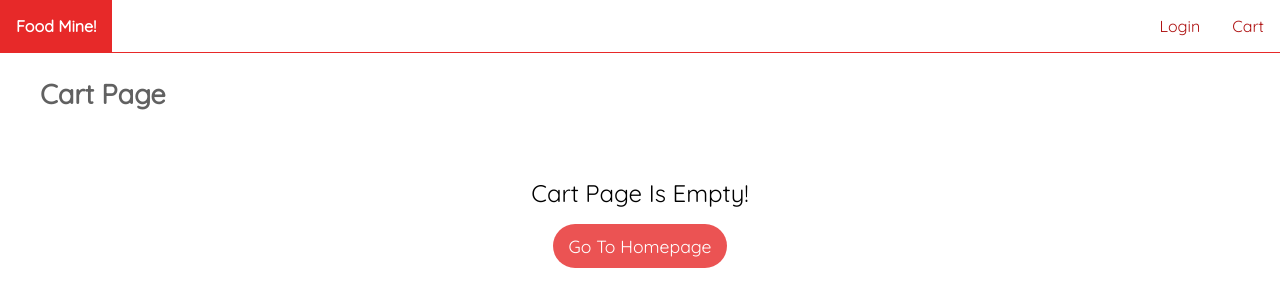
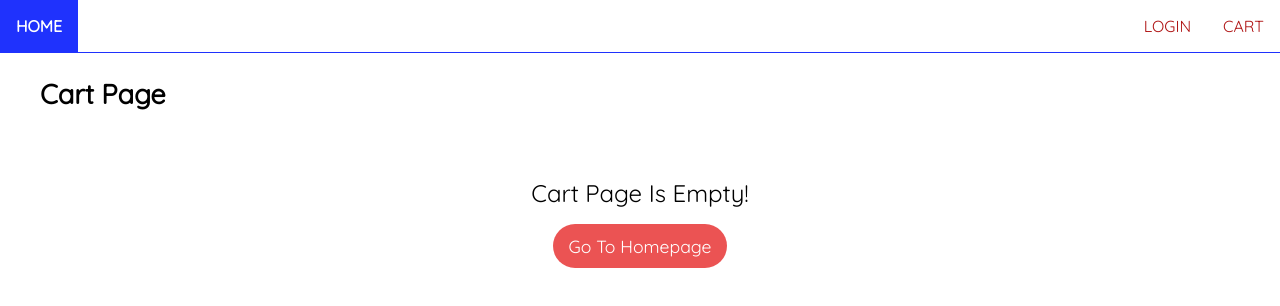
Before and after one commit to vkolev86/Angular-Project, an Angular app in the folder app/frontend/: page /cart-page in a window 1280 px wide. Shown: the top 306 px of the page. Built offline with nearby package versions, Linux system fonts and the light colour scheme.

Commit message:
Change colors
Change colors

```diff
--- a/app/frontend/src/app/components/pages/cart-page/cart-page.component.css
+++ b/app/frontend/src/app/components/pages/cart-page/cart-page.component.css
@@ -11,7 +11,7 @@ ul{
   flex-direction: column;
   flex:3 0;
   justify-content: space-evenly;
-  border: 1px solid #ffbbbb;
+  border: 1px solid #1f32fd;
   border-radius: 1rem;
   list-style: none;
   margin: 0.5rem;
@@ -23,7 +23,7 @@ ul li{
   justify-content: space-around;
   align-items: center;
   flex-wrap: wrap;
-  border-bottom: 1px solid #e4e4e4;
+  border-bottom: 1px solid #1f32fd;
 }
 
 ul li:last-child{
@@ -58,7 +58,8 @@ li .remove-button{
   border-radius: 1rem;
   border: none;
   padding: 0.5rem;
-  color: #e72929;
+  color: #ffffff;
+  background-color: #ff0000;
   opacity: 0.7;
   outline: none;
 }
@@ -75,7 +76,7 @@ li .remove-button:hover{
   align-items: center;
   flex:1 3;
   height: 20rem;
-  border: 1px solid #ffbbbb;
+  border: 1px solid #1f32fd;
   border-radius: 1rem;
   padding: 0.5rem;
   margin: 0.5rem;
@@ -108,7 +109,7 @@ li .remove-button:hover{
 .checkout a{
   padding: 1rem;
   color: white;
-  background:#e72929;
+  background:#1f32fd;
   display: block;
   width: 99%;
   border-radius: 1rem;
--- a/app/frontend/src/app/components/pages/checkout-page/checkout-page.component.css
+++ b/app/frontend/src/app/components/pages/checkout-page/checkout-page.component.css
@@ -33,7 +33,7 @@ form{
 
 button{
   color: white;
-  background-color: #e72929;
+  background-color: #1f32fd;
   width: 100%;
   height: 3rem;
   opacity: 0.8;
--- a/app/frontend/src/app/components/pages/food-page/food-page.component.css
+++ b/app/frontend/src/app/components/pages/food-page/food-page.component.css
@@ -73,7 +73,7 @@ img{
   margin: 0.2rem 0.15rem;
   border-radius: 10rem;
   font-weight: 600;
-  color: blue;
+  color: black;
 }
 
 .cook-time{
@@ -99,7 +99,7 @@ img{
 
 button{
   color: white;
-  background: #e72929;
+  background: #1f32fd;
   border: none;
   font-size: 1.2rem;
   padding: 1rem;
--- a/app/frontend/src/app/components/partials/default-button/default-button.component.ts
+++ b/app/frontend/src/app/components/partials/default-button/default-button.component.ts
@@ -12,7 +12,7 @@ export class DefaultButtonComponent implements OnInit {
   @Input()
   text:string = 'Submit';
   @Input()
-  bgColor = '#e72929';
+  bgColor = '#1f32fd';
   @Input()
   color = 'white';
   @Input()
--- a/app/frontend/src/app/components/partials/header/header.component.css
+++ b/app/frontend/src/app/components/partials/header/header.component.css
@@ -2,7 +2,7 @@ header{
   position: relative;
   background: white;
   padding: 0;
-  border-bottom: 1px solid #e72929;
+  border-bottom: 1px solid #1f32fd;
 }
 
 a{
@@ -10,7 +10,7 @@ a{
 }
 
 a:hover{
-  background:#e72929;
+  background:#1f32fd;
   color: white;
   cursor: pointer;
 }
@@ -38,7 +38,7 @@ ul a{
 }
 
 a span{
-  background: #ff4d4d;
+  background: #1f32fd;
   color: white;
   padding: 0.1rem 0.45rem;
   border-radius: 100rem;
--- a/app/frontend/src/app/components/partials/header/header.component.html
+++ b/app/frontend/src/app/components/partials/header/header.component.html
@@ -1,14 +1,14 @@
 
 <header>
   <div class="container">
-    <a routerLink="/" class="logo">Food Mine!</a>
+    <a routerLink="/" class="logo">HOME</a>
     <nav>
       <ul>
         <li *ngIf="!isAuth">
-          <a routerLink="/login">Login</a>
+          <a routerLink="/login">LOGIN</a>
         </li>
         <li *ngIf="isAuth" class="menu-container">
-          <a routerLink="/dashboard">{{user.name}}</a>
+          <a routerLink="/">{{user.name}}</a>
           <div class="menu">
             <a routerLink="/profile">Profile</a>
             <a routerLink="/orders">Orders</a>
@@ -17,7 +17,7 @@
         </li>
         <li>
           <a routerLink="/cart-page">
-            Cart <span *ngIf="cartQuantity">{{cartQuantity}}</span>
+            CART <span *ngIf="cartQuantity">{{cartQuantity}}</span>
           </a>
         </li>
       </ul>
--- a/app/frontend/src/app/components/partials/input-validation/input-validation.component.css
+++ b/app/frontend/src/app/components/partials/input-validation/input-validation.component.css
@@ -1,5 +1,6 @@
 .error-list{
   color: red;
   text-align: center;
+  font-weight: bold;
   font-size: 0.95rem;
 }
--- a/app/frontend/src/app/components/partials/search/search.component.css
+++ b/app/frontend/src/app/components/partials/search/search.component.css
@@ -24,7 +24,7 @@ div button{
   font-size: 1rem;
   border-radius: 0 10rem 10rem 0;
   border: none;
-  background-color: #e72929;
+  background-color: #1f32fd;
   color: white;
   opacity: 0.8;
   outline: none;
--- a/app/frontend/src/app/components/partials/tags/tags.component.css
+++ b/app/frontend/src/app/components/partials/tags/tags.component.css
@@ -10,5 +10,5 @@ div a{
   margin: 0.2rem 0.15rem;
   border-radius: 10rem;
   font-weight: 600;
-  color: blue;
+  color: #050505;
 }
--- a/app/frontend/src/app/components/partials/text-input/text-input.component.css
+++ b/app/frontend/src/app/components/partials/text-input/text-input.component.css
@@ -2,7 +2,7 @@ input {
   width: 100%;
   height: 100%;
   border: none;
-  border-bottom: 0 solid grey;
+  border-bottom: 0 solid #1f32fd;
   transition: border-bottom 0.15s ease-out;
   background-color: white;
   font-size: 1.1rem;
--- a/app/frontend/src/app/components/partials/title/title.component.css
+++ b/app/frontend/src/app/components/partials/title/title.component.css
@@ -1,3 +1,3 @@
 h1 {
-  color: #616161;
+  color: #000000;
 }
--- a/app/frontend/src/app/services/user.service.ts
+++ b/app/frontend/src/app/services/user.service.ts
@@ -30,7 +30,7 @@ export class UserService {
           this.setUserToLocalStorage(user);
           this.userSubject.next(user);
           this.toastrService.success(
-            `Welcome to Foodmine ${user.name}!`,
+            `Welcome back ${user.name}!`,
             'Login Successful'
           )
         },
@@ -48,7 +48,7 @@ export class UserService {
           this.setUserToLocalStorage(user);
           this.userSubject.next(user);
           this.toastrService.success(
-            `Welcome to the Foodmine ${user.name}`,
+            `Welcome ${user.name}`,
             'Register Successful'
           )
         },
```
Also changed, not shown: app/frontend/src/assets/loading.svg.
